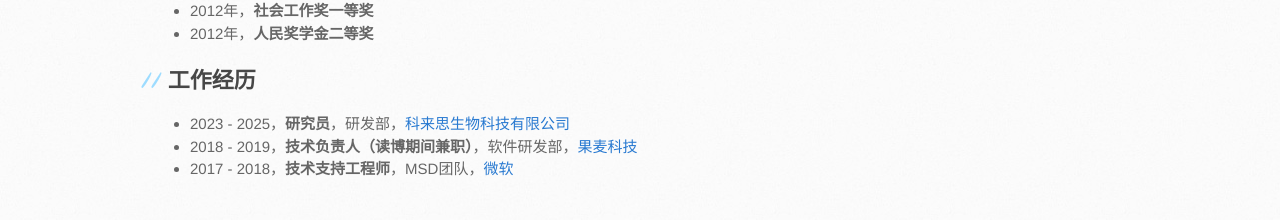
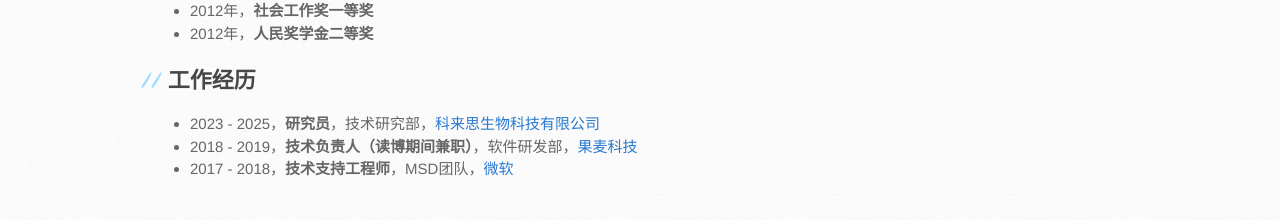
Before and after one commit to sunshinezxf/sunshinezxf.github.io, a Jekyll site: the page built from zh.md, in a window 1280 px wide. Shown: the part 2013-2233 px from the top of the page. Built offline with Jekyll 4.4.1, drawn with Linux system fonts in a browser that asks for light colours; the repository's description, which GitHub fills in, is left out; our own code applies the rules of GitHub Pages for plain Markdown files.

Commit message:
更新部分中文描述

```diff
--- a/zh.md
+++ b/zh.md
@@ -71,6 +71,6 @@ lang: zh
 
 ## 工作经历
 
-- 2023 - 2025，**研究员**，研发部，[科来思生物科技有限公司](https://www.keylights.cn/en/index.aspx)
+- 2023 - 2025，**研究员**，技术研究部，[科来思生物科技有限公司](https://www.keylights.cn/en/index.aspx)
 - 2018 - 2019，**技术负责人（读博期间兼职）**，软件研发部，[果麦科技](http://www.gmair.net)
 - 2017 - 2018，**技术支持工程师**，MSD团队，[微软](https://www.microsoft.com)
```
